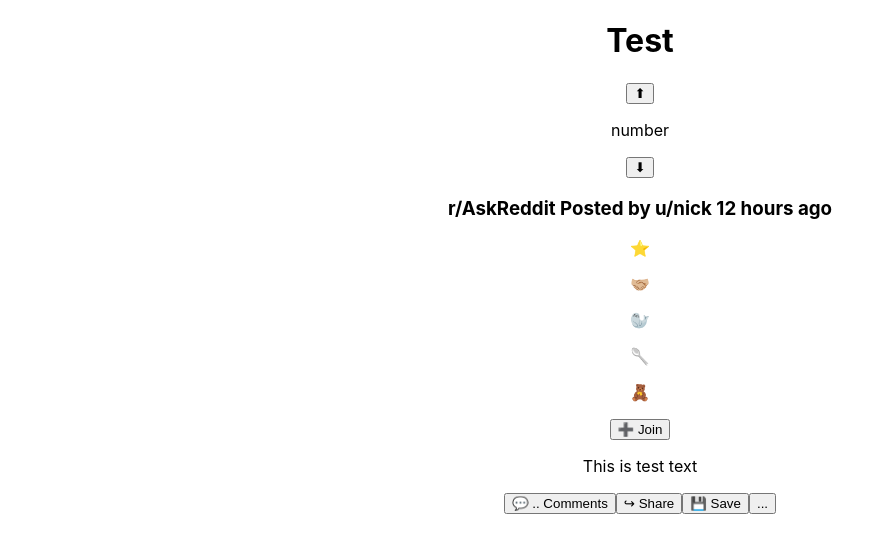
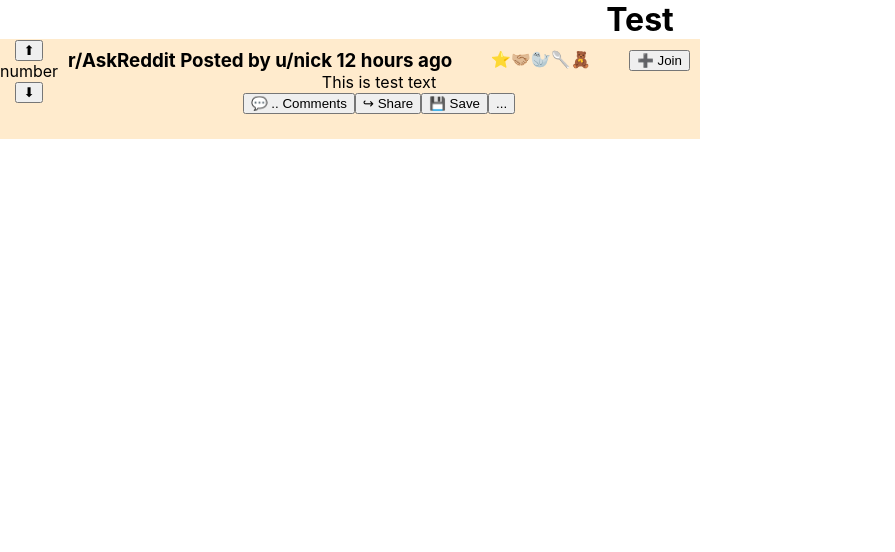
Before and after one commit to ruarplum/leonardo-app, a React (Create React App) app: page / in a window 1280 px wide. Shown: the top 552 px of the page, without its empty margins (0-895 px from the left). Built offline with nearby package versions, Linux system fonts and the light colour scheme.

Commit message:
#creating basic look of news feed

```diff
--- a/src/Components/News-Feed/News-Feed.css
+++ b/src/Components/News-Feed/News-Feed.css
@@ -0,0 +1,27 @@
+*{
+    box-sizing:border-box;
+    margin:0;
+  }
+
+  .feed-box{
+    display: flex;
+    background-color: blanchedalmond;
+    width: 700px;
+    height: 100px;
+}
+
+.feed-right-wrapper{
+    display: flex;
+    flex-direction: column;
+    width: 100%;
+    padding: 10px;
+}
+
+.feed-right-top{
+    display: flex;
+    justify-content: space-between;
+}
+
+.feed-award{
+    display: flex;
+}
--- a/src/Components/News-Feed/News-Feed.js
+++ b/src/Components/News-Feed/News-Feed.js
@@ -4,7 +4,7 @@ import "./News-Feed.css";
 const Feed = (props) => {
     return (
         /* This will create main box for content to sit within*/
-        <div className = "feed-box">
+    <div className = "feed-box">
 
             <div className = "feed-sidebar">
                 <button className = "upArrow">⬆</button>
@@ -12,7 +12,8 @@ const Feed = (props) => {
                 <button className = "downArrow">⬇</button>
             </div>
 
-
+        <div className = "feed-right-wrapper">
+<div className = "feed-right-top">
             <div className = "feed-com-post">
                 <h3>r/AskReddit <span className = "feed-span">Posted by u/nick 12 hours ago</span></h3>
             </div>
@@ -28,9 +29,11 @@ const Feed = (props) => {
             <div className = "feed-join">
                 <button className = "join">➕ Join</button>
             </div>
+</div>
             <div className = "feed-main">
                 <p>This is test text</p>
             </div>
+
             <div className = "feed-bottom-bar">
                 <button className = "botButton">💬 .. Comments</button>
                 <button className = "botButton">↪ Share</button>
@@ -39,6 +42,8 @@ const Feed = (props) => {
             </div>
 
         </div>
+
+    </div>
     );
 }
 
```
